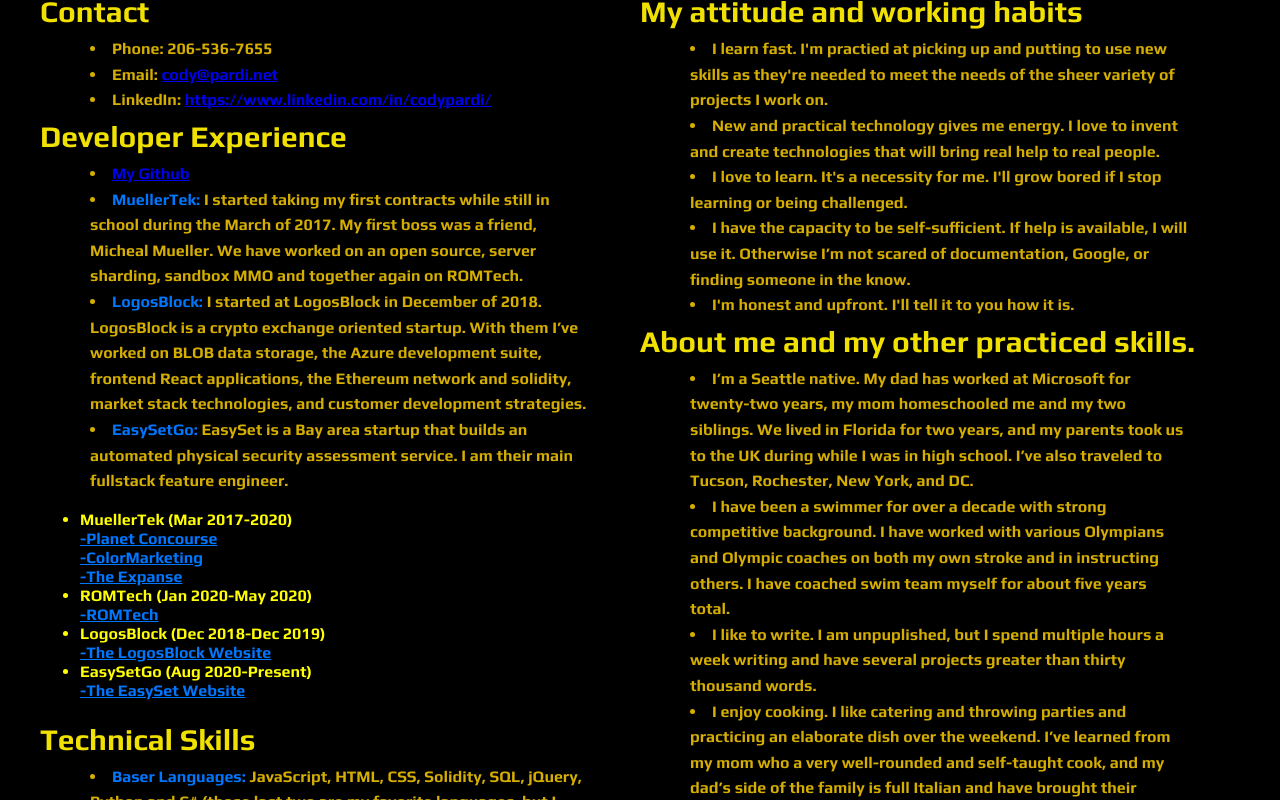
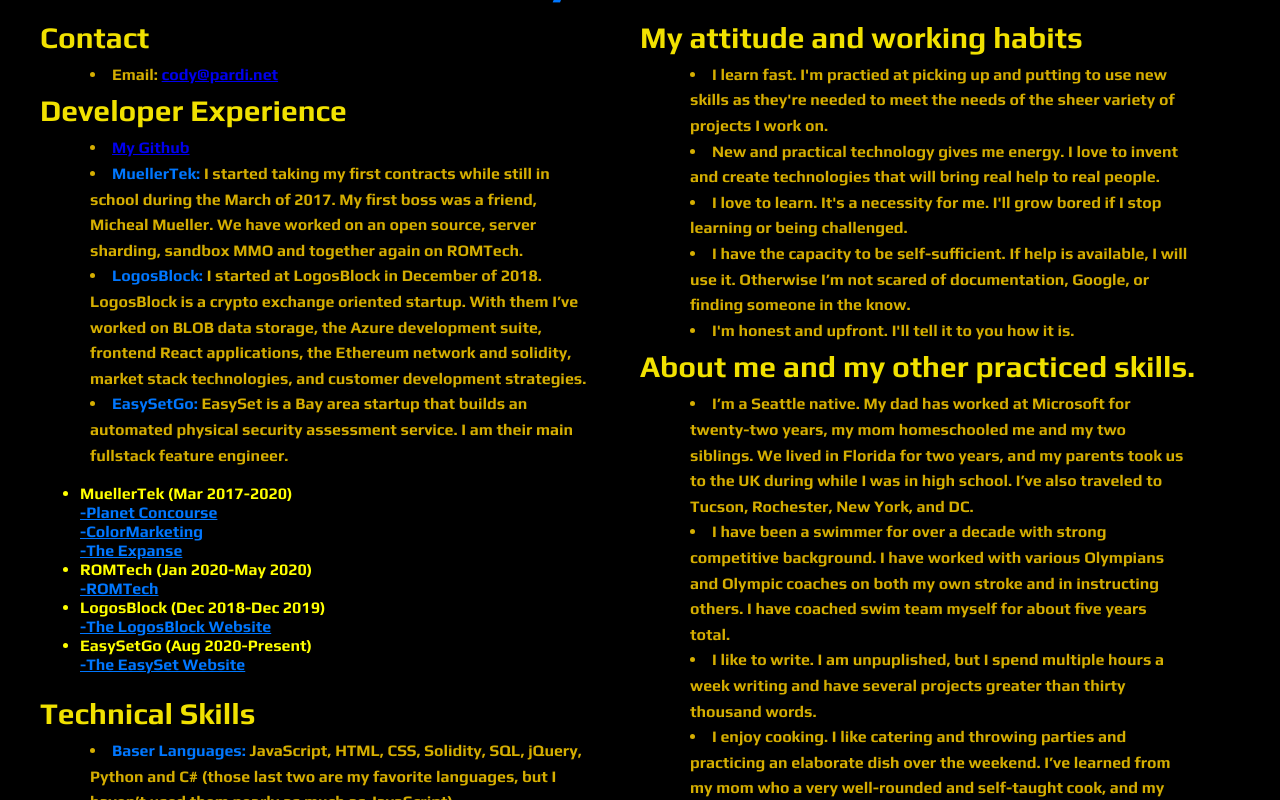
Before and after one commit to ThirdGhostHand/MiniPholio, a React (Create React App) app: page / in a window 1280 px wide. Built offline with nearby package versions, Linux system fonts and the light colour scheme.

Commit message:
trimmed contact"

```diff
--- a/src/components/Landing.js
+++ b/src/components/Landing.js
@@ -12,7 +12,6 @@
 			<div className="contentWrapper">
 				<div className="column">
 					<p className="articleHeader">Contact</p>
-					<li className="text">Phone: 206-536-7655</li>
 					<li className="text">
 						Email:{' '}
 						<a
@@ -20,12 +19,6 @@
 							href="mailto:cody@pardi.net?subject=Minipholio%20Site%20Contact%20Inquiry"
 						>
 							cody@pardi.net
-						</a>
-					</li>
-					<li className="text">
-						LinkedIn:{' '}
-						<a classname="highlight" target="_blank" href="https://www.linkedin.com/in/codypardi/">
-							https://www.linkedin.com/in/codypardi/
 						</a>
 					</li>
 
```
